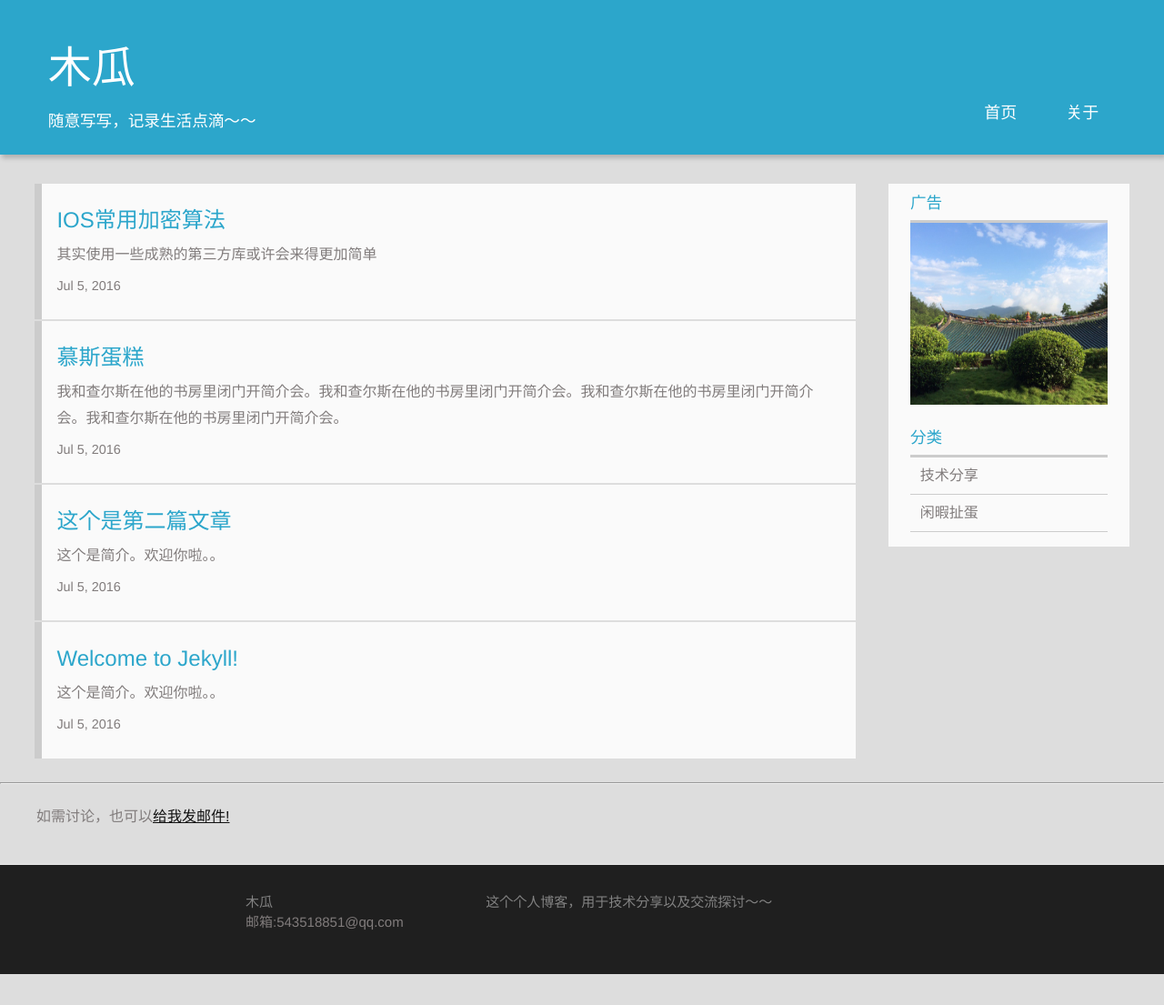
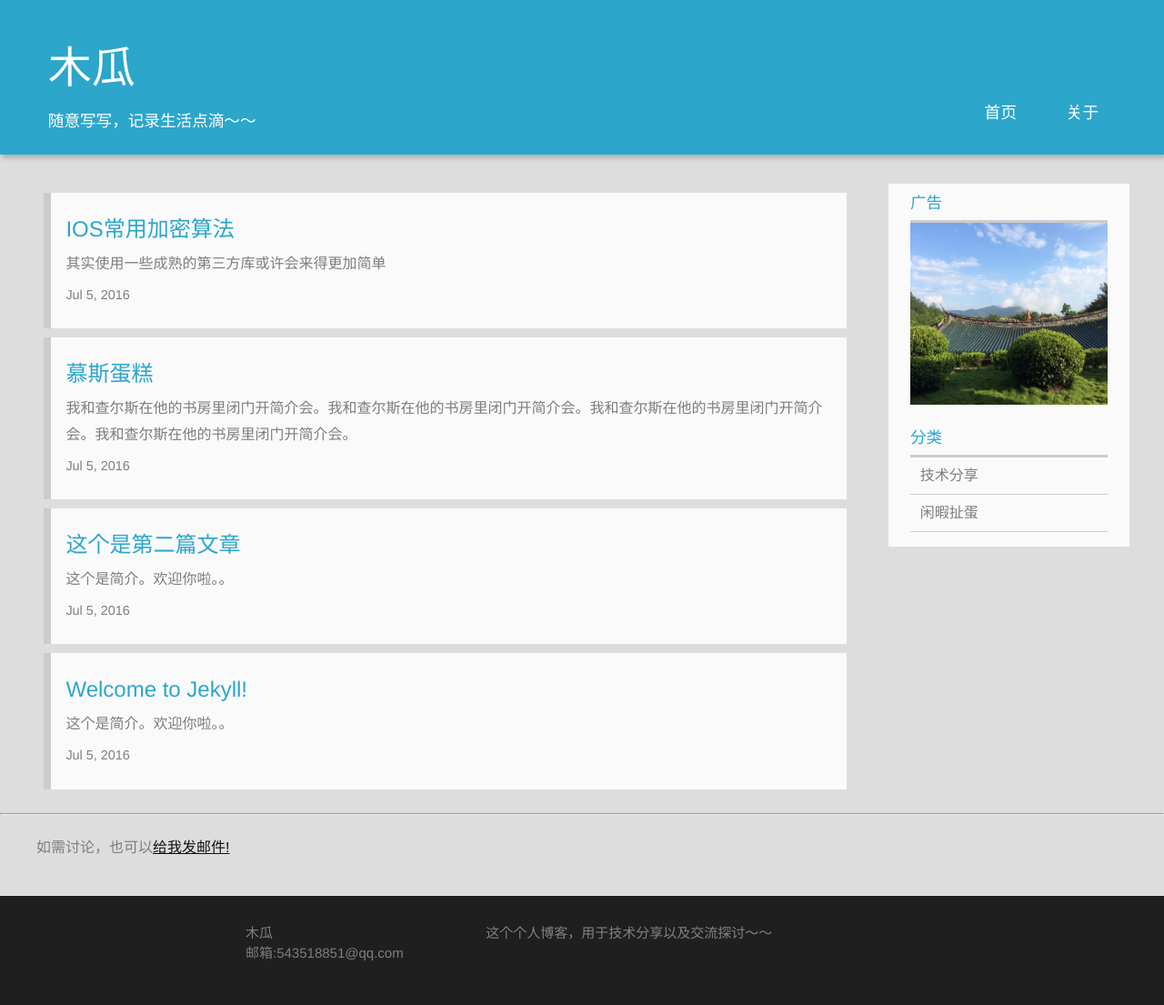
Before and after one commit to Muinch/muinch.github.io, a Jekyll site: the page built from index.html, in a window 1280 px wide. Shown: the whole page at 91% size. Built offline with Jekyll 4.4.1, drawn with Linux system fonts in a browser that asks for light colours; comment, search, counter and statistics services are not loaded; before the commit the page ends 1071 px from its top, so only the background shows below that.

Commit message:
修改样式

```diff
--- a/_posts/2016-07-06-慕斯蛋糕.markdown
+++ b/_posts/2016-07-06-慕斯蛋糕.markdown
@@ -1,5 +1,5 @@
 ---
-layout: default
+layout: post
 title:  "慕斯蛋糕"
 date:   2016-07-05 08:54:09 +0800
 brief: 我和查尔斯在他的书房里闭门开简介会。我和查尔斯在他的书房里闭门开简介会。我和查尔斯在他的书房里闭门开简介会。我和查尔斯在他的书房里闭门开简介会。
--- a/css/style.css
+++ b/css/style.css
@@ -2650,6 +2650,13 @@ pre .keyword, pre .javascript .function {
 
 /*文本内容*/
 .post-content{
+    border-top-left-radius:10px;
+    border-top-right-radius: 10px;
     background-color: #fff;
     padding: 10px 15px;
 }
+
+/*首页CELL间距*/
+.ind_cell{
+    margin: 10px;
+}
--- a/index.html
+++ b/index.html
@@ -6,7 +6,7 @@ layout: default
 
   <ul class="post-list">
     {% for post in site.posts %}
-       <section class="post" itemscope="" itemprop="blogitem">
+       <section class="post ind_cell" itemscope="" itemprop="blogitem">
           <a href="{{ post.url | prepend: site.baseurl }}" title="{{ post.title }}" itemprop="url">
           <h1 itemprop="name">{{ post.title }}</h1>
           <p itemprop="description">{{ post.brief }}</p>
```
Also changed, not shown: 4 other files.
